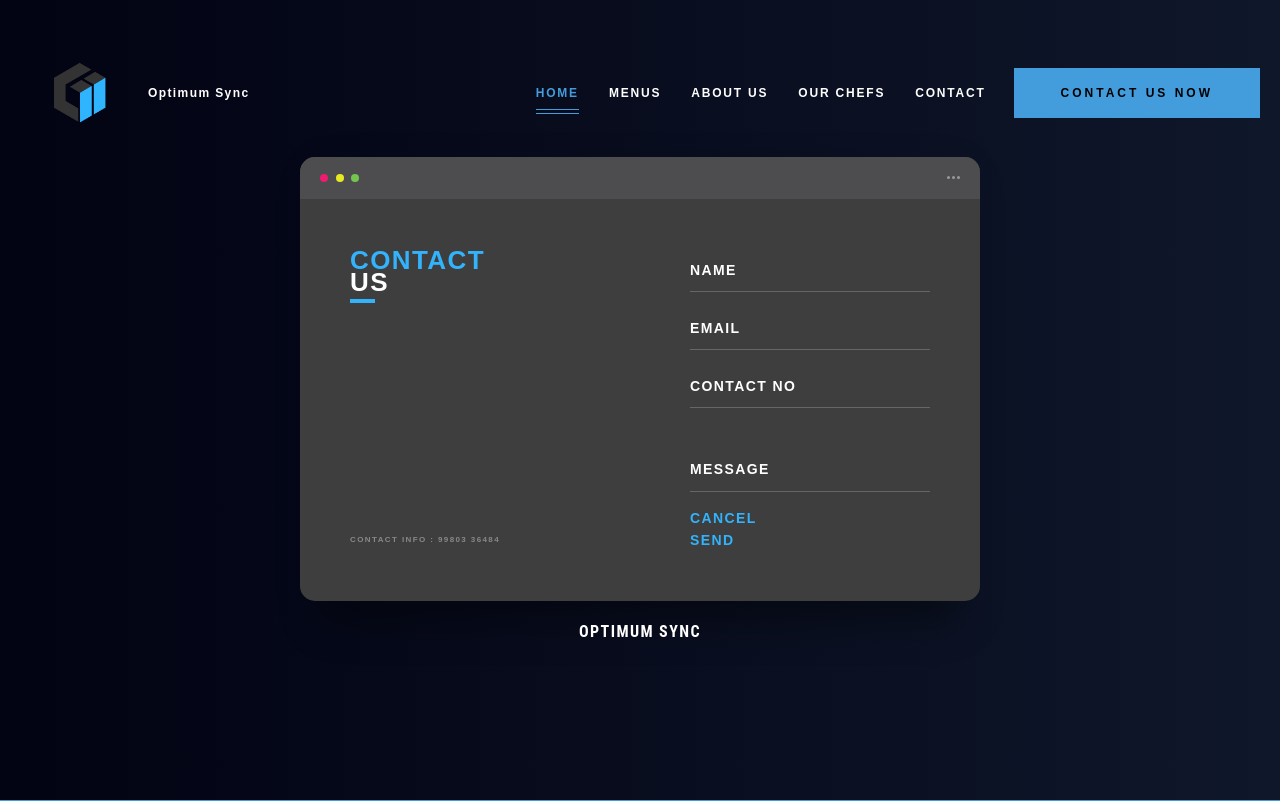
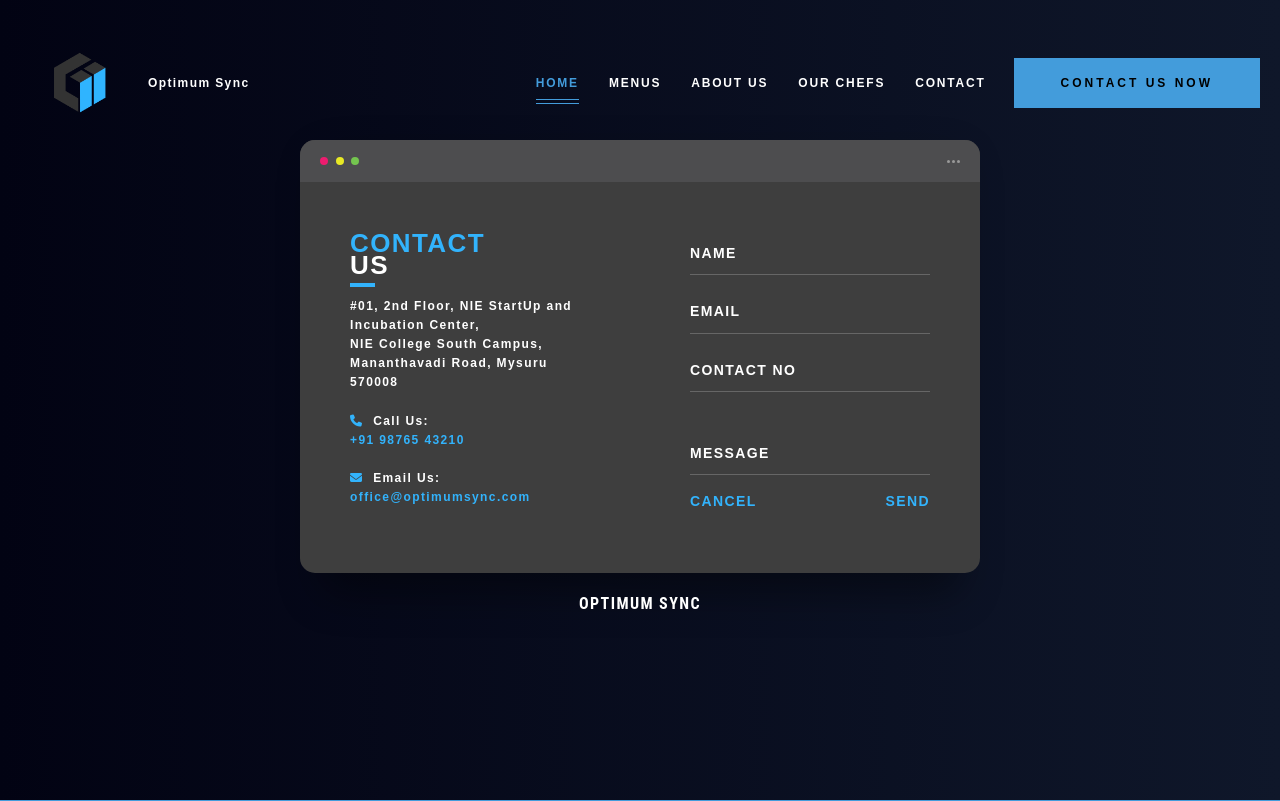
Before and after one commit to shamanthkumar2003/optimum_sync, a PHP site: page /contact.php in a window 1280 px wide. Shown: the top 801 px of the page. Run offline with PHP 8.4, Linux system fonts and the light colour scheme; some libraries are stand-ins or nearby versions; some web fonts are replaced.

Commit message:
added addess

```diff
--- a/contact.php
+++ b/contact.php
@@ -75,6 +75,8 @@ if ($_SERVER["REQUEST_METHOD"] === "POST") {
     <title>Contact Us</title>
     <link rel="stylesheet" href="styles/contact.css">
     <script src="https://cdn.jsdelivr.net/npm/sweetalert2@11"></script> <!-- SweetAlert2 -->
+    <link rel="stylesheet" href="https://cdnjs.cloudflare.com/ajax/libs/font-awesome/6.4.2/css/all.min.css">
+
 </head>
 <body>
     <?= $alertMessage ?> <!-- Display the alert message if exists -->
@@ -99,8 +101,39 @@ if ($_SERVER["REQUEST_METHOD"] === "POST") {
                         <div class="app-title">
                             <div class="contact-color"><span>CONTACT</span></div>
                             <div class="us-color"><span>US</span></div>
+
+
+
                         </div>
-                        <div class="app-contact">CONTACT INFO : 99803 36484</div>
+
+
+                        <div class="app-form-group address">
+    <h3></h3>
+
+    <p>#01, 2nd Floor, NIE StartUp and Incubation Center,</p>
+    <p>NIE College South Campus, Mananthavadi Road, Mysuru 570008</p>
+
+    <br> <!-- Adds space between Address and Phone -->
+
+    <!-- Phone Number -->
+    <p>
+        <i class="fas fa-phone"></i>
+        <strong>Call Us:</strong>
+        <a href="tel:+919876543210">+91 98765 43210</a>
+    </p>
+
+    <br> <!-- Adds space between Phone and Email -->
+
+    <!-- Email with Icon -->
+    <p>
+        <i class="fas fa-envelope"></i>
+        <strong>Email Us:</strong>
+        <a href="mailto:office@optimumsync.com">office@optimumsync.com</a>
+    </p>
+</div>
+
+
+
                     </div>
                     <div class="screen-body-item">
                         <form action="contact.php" method="POST">
@@ -117,7 +150,7 @@ if ($_SERVER["REQUEST_METHOD"] === "POST") {
                                 <div class="app-form-group message">
                                     <input type="text" name="message" class="app-form-control" placeholder="Message" required>
                                 </div>
-                                <div class="app-form-group buttons">
+                                <div class="app-form-group buttons" id="but">
                                     <button type="reset" class="app-form-button">CANCEL</button>
                                     <button type="submit" class="app-form-button">SEND</button>
                                 </div>
--- a/styles/contact.css
+++ b/styles/contact.css
@@ -21,10 +21,11 @@
     min-height: 100vh;
   }
 
-  .container {
+  #con {
     flex: 0 1 700px;
     margin: auto;
     padding: 10px;
+    margin-top:130px;
   }
 
   .screen {
@@ -144,9 +145,11 @@
     margin-top: 40px;
   }
 
-  .app-form-group.buttons {
+  #but {
     margin-bottom: 0;
     text-align: right;
+    justify-content:space-between;
+    display:flex;
   }
 
   .app-form-control {
@@ -207,6 +210,27 @@
     height: 20px;
     margin: 0 5px;
   }
+  .app-form-group.address {
+    text-align: left; /* Centers text */
+    margin-top: 20px; /* Adds spacing between buttons and address */
+    font-size: 12px;
+    line-height: 1.6;
+}
+
+.app-form-group.address a {
+    text-decoration: none;
+    color: #32b3fc;
+
+}
+
+.app-form-group.address a:hover {
+    text-decoration: underline;
+}
+
+.app-form-group.address i {
+    color: #32b3fc;
+    margin-right: 5px;
+}
 
   @media screen and (max-width: 520px) {
     .screen-body {
```
Also changed, not shown: contact_submissions.txt (added, +11 -0 lines).
